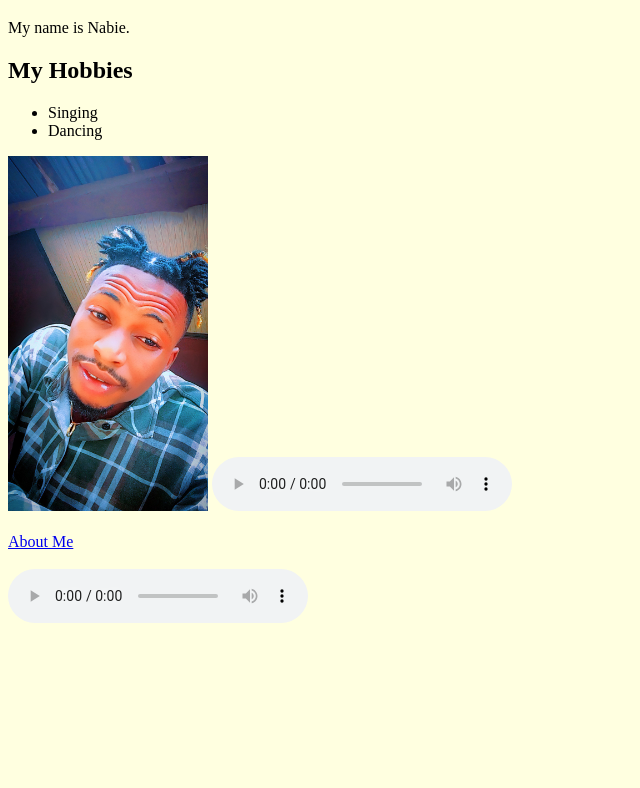
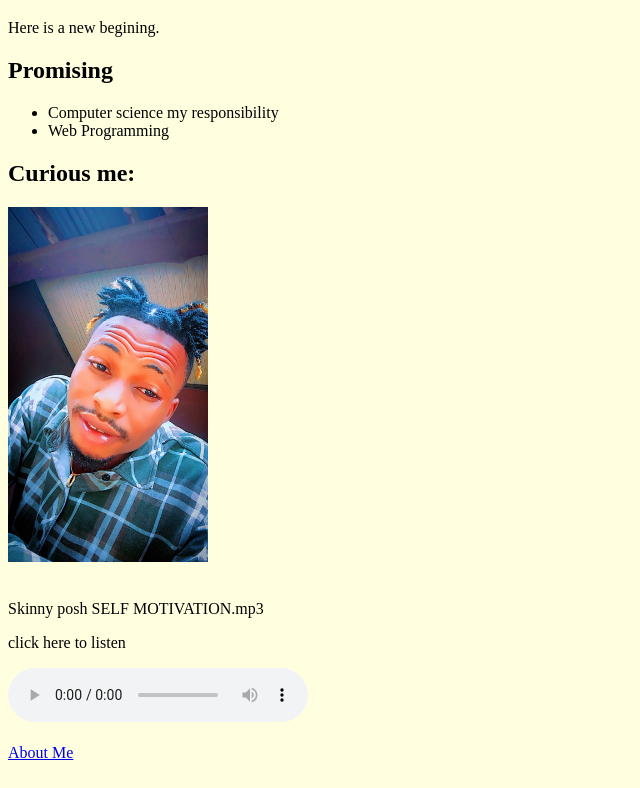
Before and after one commit to skinnyposh/my-website, a plain HTML site: page index.html in a window 1280 px wide. Shown: the part 61-849 px from the top of the page, without its empty margins (0-640 px from the left). Before the commit the page ends 800 px from the top, so only its background shows below. Drawn offline with Linux system fonts and the light colour scheme.

Commit message:
Update index.html

```diff
--- a/index.html
+++ b/index.html
@@ -16,16 +16,25 @@ h1 {
 <body>
 
 <h1>Welcome to My Website</h1>
-<p>My name is Nabie.</p>
+<p>Here is a new begining.</p>
 
-<h2>My Hobbies</h2>
+<h2>Promising</h2>
 <ul>
-    <li>Singing</li>
-    <li>Dancing</li>
+    <li>Computer science my responsibility</li>
+    <li>Web Programming</li>
 </ul>
-
+<h2>
+    Curious me:
+</h2>
 <img src="me.jpg" width="200">
     </img>
+    <br><br>
+    <p>
+        Skinny posh SELF MOTIVATION.mp3
+    </p>
+    <P>
+        click here to listen
+    </P>
     <audio controls>
     <source src="SELF MOTIVATION.mp3" type="audio/mpeg">
 </audio>
@@ -36,9 +45,7 @@ h1 {
 
 <br><br>
 
-<audio controls>
-    <source src="song.mp3" type="audio/mpeg">
-</audio>
+
 
 </body>
 </html>
```
